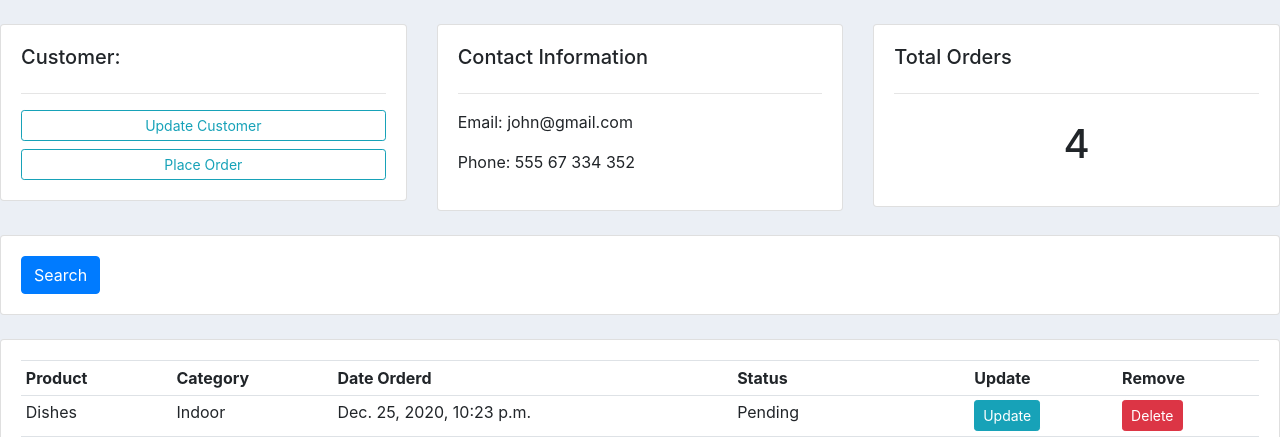
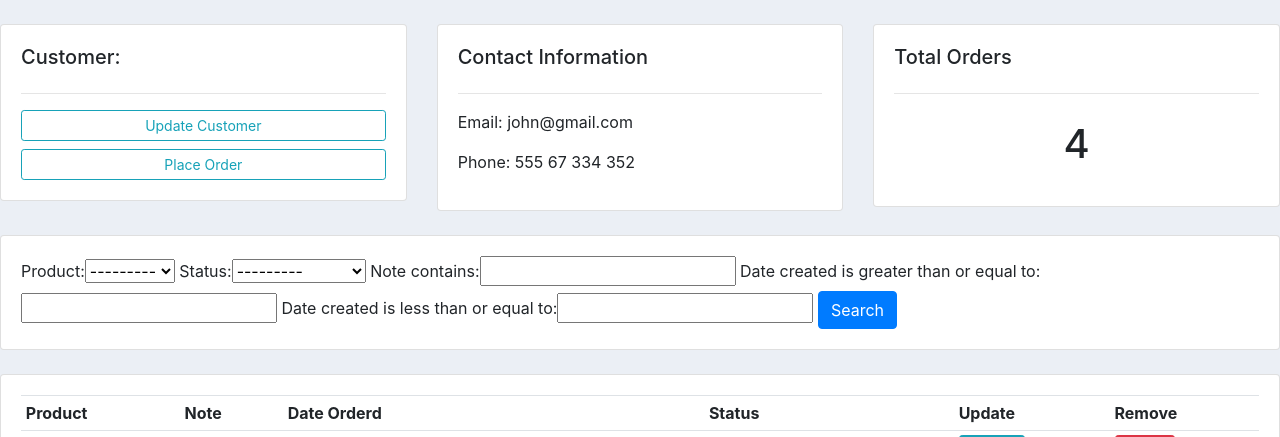
Before and after one commit to MarcoC1796/DJANGO_crm, a Django app: page /customer/1/ in a window 1280 px wide. Shown: the part 56-493 px from the top of the page. Run offline with Django 3.2, Linux system fonts and the light colour scheme; data comes from the database, SQL or seed files in the repository; both versions use the stored data as it was after the commit; some libraries are stand-ins or nearby versions.

Commit message:
adding search functionality

```diff
--- /dev/null
+++ b/accounts/filters.py
@@ -0,0 +1,12 @@
+import django_filters
+from django_filters import DateFilter, CharFilter
+from .models import *
+
+class OrderFilter(django_filters.FilterSet):
+    start_date = DateFilter(field_name="date_created", lookup_expr="gte")
+    end_date = DateFilter(field_name="date_created", lookup_expr="lte")
+    note = CharFilter(field_name="note", lookup_expr="icontains")
+    class Meta:
+        model = Order
+        fields = "__all__"
+        exclude = ['customer', 'date_created']
--- a/accounts/models.py
+++ b/accounts/models.py
@@ -44,6 +44,7 @@ class Order(models.Model):
     product = models.ForeignKey(Product, null=True, on_delete=models.SET_NULL)
     status = models.CharField(max_length=200, null=True, choices=STATUS)
     date_created = models.DateTimeField(auto_now_add=True, null=True)
+    note = models.CharField(max_length=200, null=True)
 
     def __str__(self) -> str:
         return self.product.name
--- a/accounts/templates/accounts/customer.html
+++ b/accounts/templates/accounts/customer.html
@@ -37,7 +37,7 @@
 	<div class="col">
 		<div class="card card-body">
 			<form method="get">
-
+				{{ myFilter.form }}
 		    <button class="btn btn-primary" type="submit">Search</button>
 		  </form>
 		</div>
@@ -52,7 +52,7 @@
 			<table class="table table-sm">
 				<tr>
 					<th>Product</th>
-					<th>Category</th>
+					<th>Note</th>
 					<th>Date Orderd</th>
 					<th>Status</th>
 					<th>Update</th>
@@ -62,7 +62,7 @@
 				{% for order in orders %}
 				<tr>
 					<td>{{ order.product }}</td>
-					<td>{{ order.product.category }}</td>
+					<td>{{ order.note }}</td>
 					<td>{{ order.date_created }}</td>
 					<td>{{ order.status }}</td>
 					<td><a class="btn btn-sm btn-info" href="{% url 'update_order' order.id %}">Update</a></td>
--- a/accounts/views.py
+++ b/accounts/views.py
@@ -3,6 +3,7 @@ from django.http import HttpResponse
 from django.forms import inlineformset_factory
 from .models import *
 from .forms import *
+from .filters import OrderFilter
 # Create your views here.
 
 def home(request):
@@ -33,14 +34,19 @@ def products(request):
 
 def customer(request, pk):
     customer = Customer.objects.get(pk=pk)
+
     orders = customer.order_set.all()
     orders_count = orders.count()
+
+    myFilter = OrderFilter(request.GET, queryset=orders)
+    orders = myFilter.qs
 
     return render(request, 'accounts/customer.html',
     {
         'customer':customer,
         'orders':orders,
-        'orders_count': orders_count
+        'orders_count': orders_count,
+        'myFilter': myFilter
     })
 
 def createOrder(request, pk):
--- a/crm/settings.py
+++ b/crm/settings.py
@@ -39,6 +39,7 @@ INSTALLED_APPS = [
     'django.contrib.sessions',
     'django.contrib.messages',
     'django.contrib.staticfiles',
+    'django_filters'
 ]
 
 MIDDLEWARE = [
```
Also changed, not shown: accounts/migrations/0006_auto_20201226_2307.py (added), db.sqlite3.
